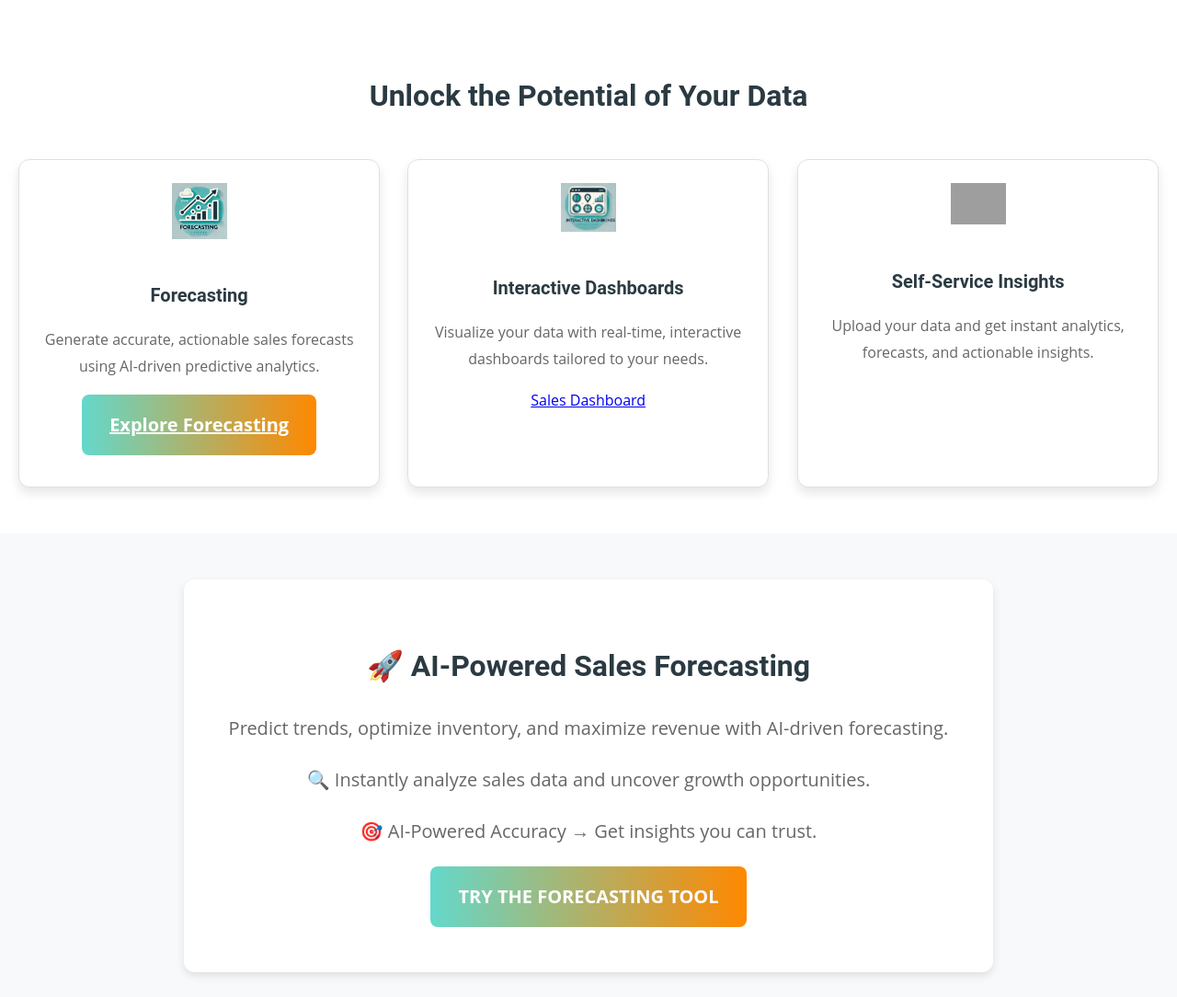
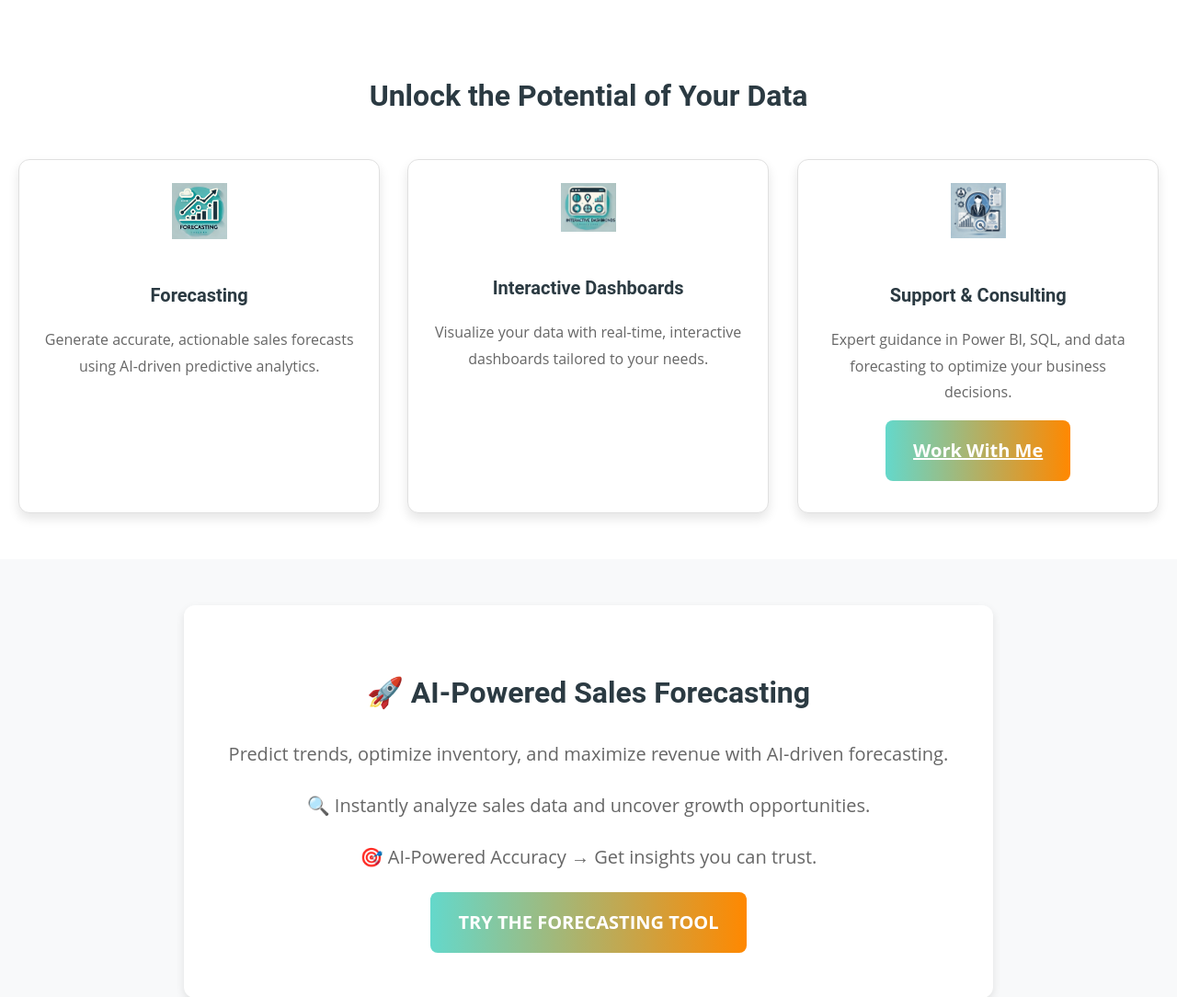
Before and after one commit to jslad2/sales-forecasting-platform, a Flask app: page / in a window 1280 px wide. Shown: the part 549-1633 px from the top of the page at 92% size. Run offline with Flask 3, Linux system fonts and the light colour scheme; grey boxes are pictures that could not be loaded.

Commit message:
update and image

```diff
--- a/templates/index.html
+++ b/templates/index.html
@@ -43,27 +43,27 @@
         <h2>Unlock the Potential of Your Data</h2>
         <div class="service-grid">
             <!-- Forecasting Service -->
-            <div class="service-card show">
+            <div class="service-card">
                 <img src="static/images/forecasting-icon.png" alt="Forecasting Icon" loading="lazy">
                 <h3>Forecasting</h3>
                 <p>Generate accurate, actionable sales forecasts using AI-driven predictive analytics.</p>
-                <a href="https://sales-forecasting-platform-ymmlb4pgyhgjw9gg7useb4.streamlit.app" target="_blank" class="cta-button" aria-label="Explore Forecasting">Explore Forecasting</a>
             </div>
             <!-- Dashboard Service -->
-            <div class="service-card show">
+            <div class="service-card">
                 <img src="static/images/dashboard-icon.png" alt="Dashboard Icon" loading="lazy">
                 <h3>Interactive Dashboards</h3>
                 <p>Visualize your data with real-time, interactive dashboards tailored to your needs.</p>
-                <a href="sales_dashboard.html" class="text-link">Sales Dashboard</a>
             </div>
-            <!-- Self-Service Insights -->
-            <div class="service-card show">
-                <img src="static/images/self-service-icon.png" alt="Self-Service Icon" loading="lazy">
-                <h3>Self-Service Insights</h3>
-                <p>Upload your data and get instant analytics, forecasts, and actionable insights.</p>
+            <!-- Support & Consulting -->
+            <div class="service-card">
+                <img src="static/images/support-icon.png" alt="Support & Consulting Icon" loading="lazy">
+                <h3>Support & Consulting</h3>
+                <p>Expert guidance in Power BI, SQL, and data forecasting to optimize your business decisions.</p>
+                <a href="contact.html" class="cta-button">Work With Me</a>
             </div>
         </div>
     </section>
+
 
     <!-- New Forecasting Tool Section -->
     <section class="forecasting-tool">
```
Also changed, not shown: static/images/support-icon.png (added).
